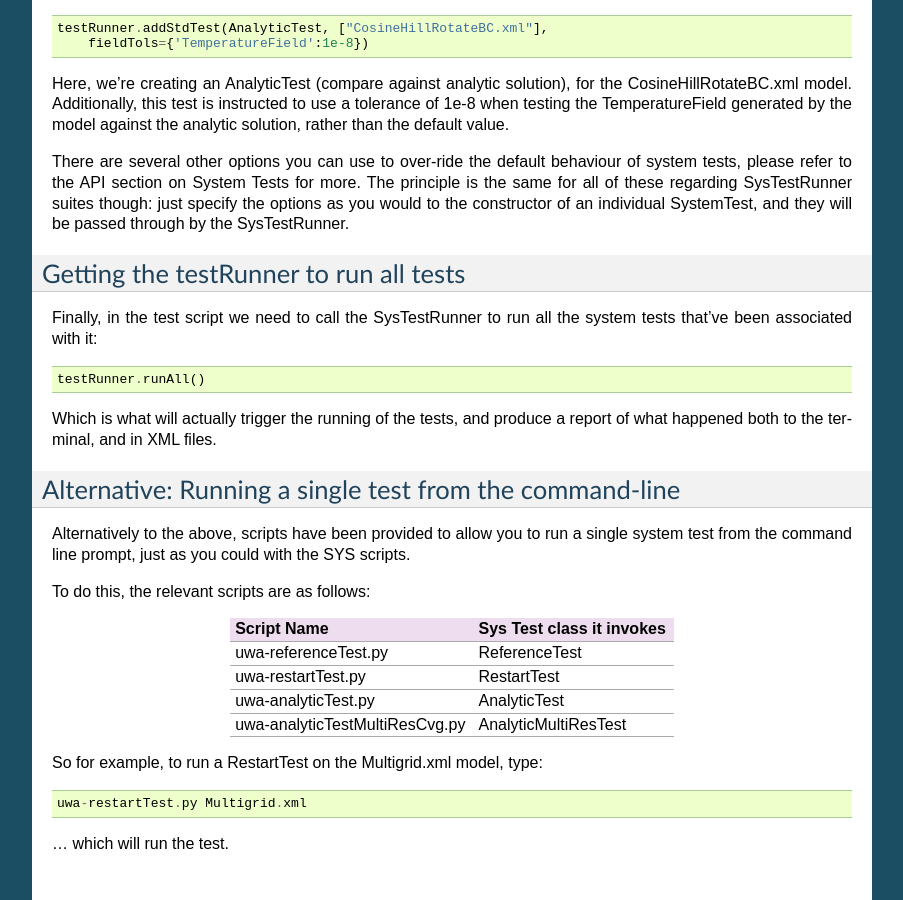
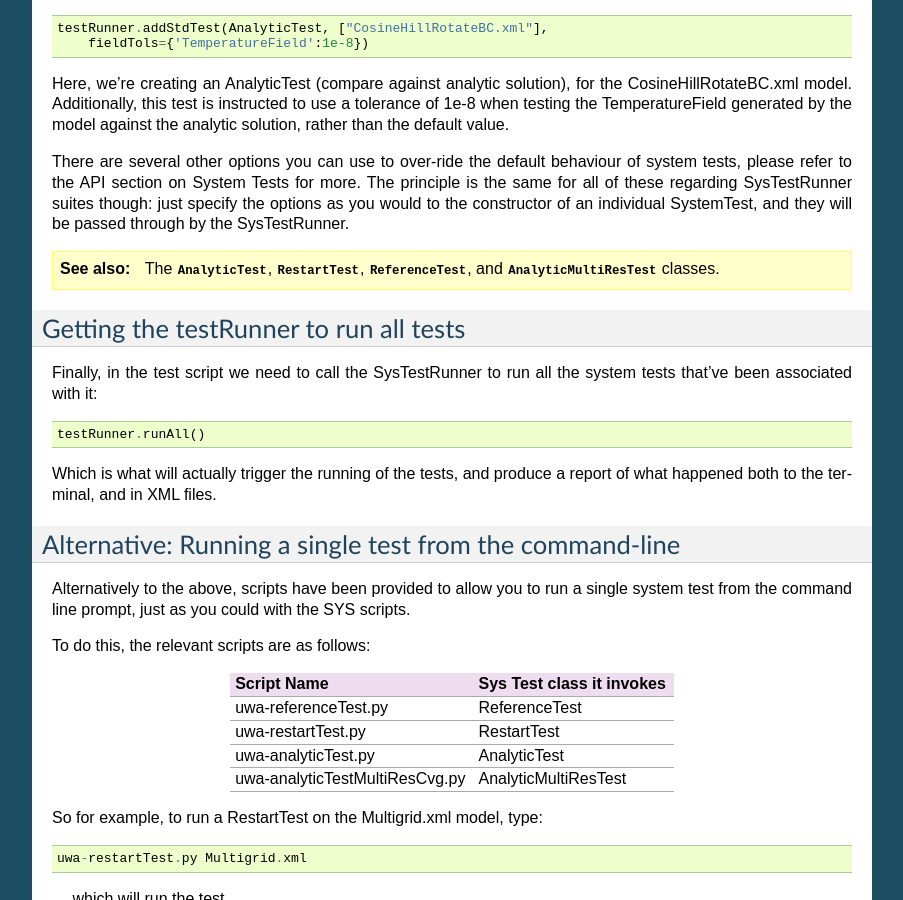
Before and after one commit to PatSunter/credo, a Sphinx documentation site: the page built from doc/examples/run-systest.rst, in a window 1280 px wide and 900 px high, scrolled down 2393 px. Shown: the whole window, without its empty margins (198-1101 px from the left). Built offline with Sphinx 7.4.7, drawn with Linux system fonts in a browser that asks for light colours; part of the change alters nothing that is shown.

Commit message:
Added several more links to the relevant API section in the systest example.

```diff
--- a/doc/examples/run-systest.rst
+++ b/doc/examples/run-systest.rst
@@ -141,8 +141,10 @@ principle is the same for all of these regarding SysTestRunner suites though:
 just specify the options as you would to the constructor of an individual
 SystemTest, and they will be passed through by the SysTestRunner.
 
-.. TODO: would be good if some of this was in the API direct docos. And
-   hyperlinking in to them
+.. seealso:: The :class:`~uwa.systest.analytic.AnalyticTest`,
+   :class:`~uwa.systest.restart.RestartTest`,
+   :class:`~uwa.systest.reference.ReferenceTest`, and
+   :class:`~uwa.systest.analyticMultiRes.AnalyticMultiResTest` classes.
 
 Getting the testRunner to run all tests
 ^^^^^^^^^^^^^^^^^^^^^^^^^^^^^^^^^^^^^^^
```
